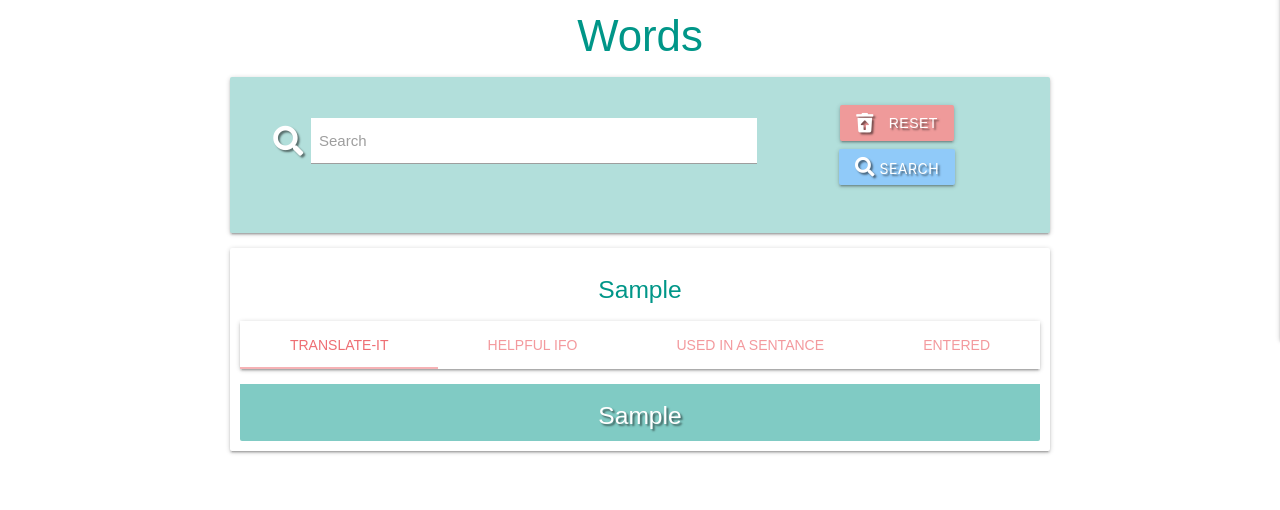
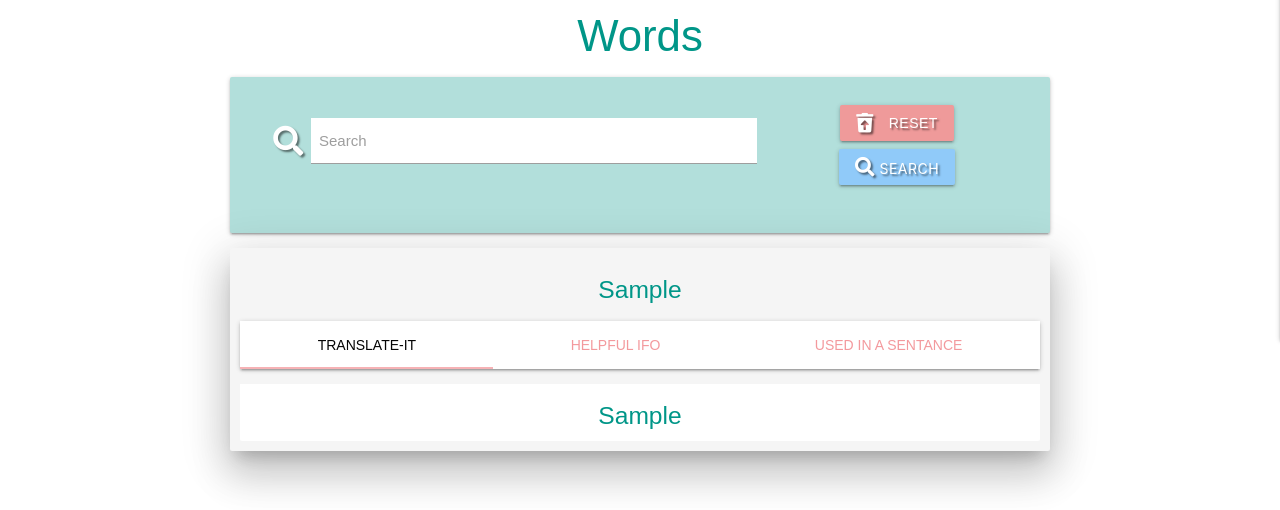
Before and after one commit to Leefarmer83/Translate-It, a Flask app: page /search in a window 1280 px wide. Shown: the part 520-1030 px from the top of the page. Before the commit the page ends 974 px from the top, so only its background shows below. Run offline with Flask 2, Linux system fonts and the light colour scheme; a database or web service that is not in the repository returns one stand-in record (values such as "Sample title"); some libraries are stand-ins or nearby versions; some web fonts are replaced.

Commit message:
changed styles in words.html on the card tab

```diff
--- a/static/css/style.css
+++ b/static/css/style.css
@@ -31,11 +31,16 @@ body {
     word-wrap: break-word;
 }
 
+.margin_b {
+    margin-bottom: 20px;
+}
+
 /*------------------ Text Style ------------------*/
 .text-shadow {
     text-shadow: 2px 2px 2px rgba(0, 0, 0, 0.5);
 
 }
+
 
 .text-shadow-no {
     text-shadow: none;
@@ -70,3 +75,10 @@ nav .brand-logo {
 .lightred {
     color: #EF9A9A;
 }
+
+/*------------------ Tab styling   ------------------*/
+
+tabs .tab a:hover, .tabs .tab a.active {
+    background-color: transparent;
+    color: #040404;
+}
--- a/templates/words.html
+++ b/templates/words.html
@@ -28,7 +28,7 @@
 {% for words in words %}
 
 
-<div class="card padding">
+<div class="card padding grey lighten-4 margin_b z-depth-5">
 
         <div class="card-content teal-text center">
             <h5>{{ words.eng_word }}</h5>
@@ -40,23 +40,19 @@
                 <li class="tab"><a class="active" href="#tab1{{ loop.index }}">Translate-It</a></li>
                 <li class="tab"><a href="#tab2{{ loop.index }}">Helpful ifo</a></li>
                 <li class="tab"><a href="#tab3{{ loop.index }}">Used in a sentance</a></li>
-                <li class="tab"><a href="#tab4{{ loop.index }}">Entered</a></li>
             </ul>
         </div>
-        <div class="row-fluid card-content teal lighten-4 white-text text-shadow lighten-3 center padding">
+        <div class="row-fluid card-content white teal-text lighten-3 center padding">
             <div  class="card-content" id="tab1{{ loop.index }}">
                 <h5>{{ words.lt_word }}</h5>
             </div>
             <div class="card-content" id="tab2{{ loop.index }}">
-                <p>{{ words.helpful_info }}</p>
+                <h5>{{ words.helpful_info }}</h5>
                 <div class="card-content">
         </div>
             </div>
             <div class="card-content" id="tab3{{ loop.index }}">
                 <h5>{{ words.used_in_sentence }}</h5>
-            </div>
-            <div id="tab4{{ loop.index }}">
-                <h5>{{ words.created_by }}</h5>
             </div>
         </div>
         {% if session.user|lower == words.created_by|lower %}
```
